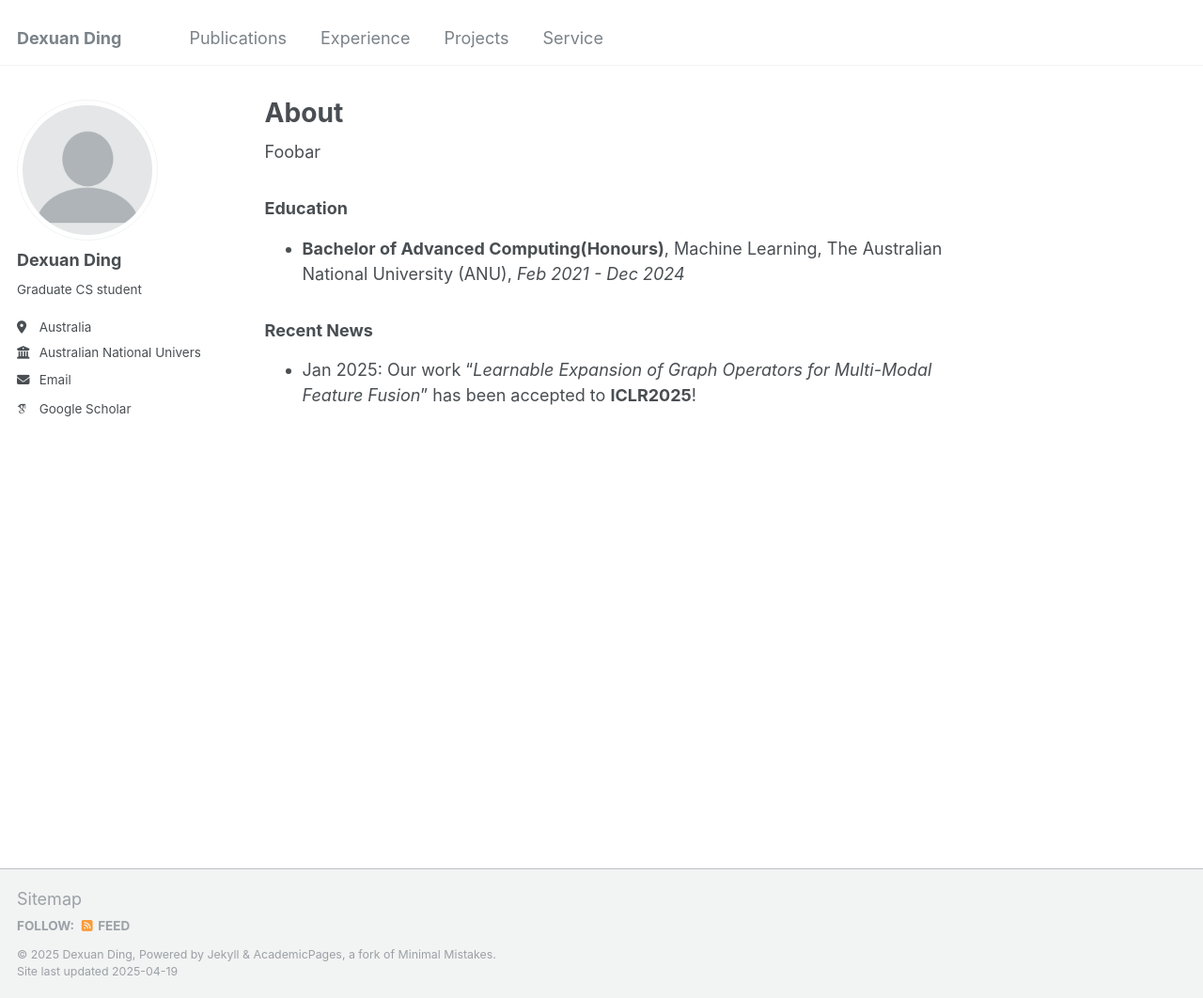
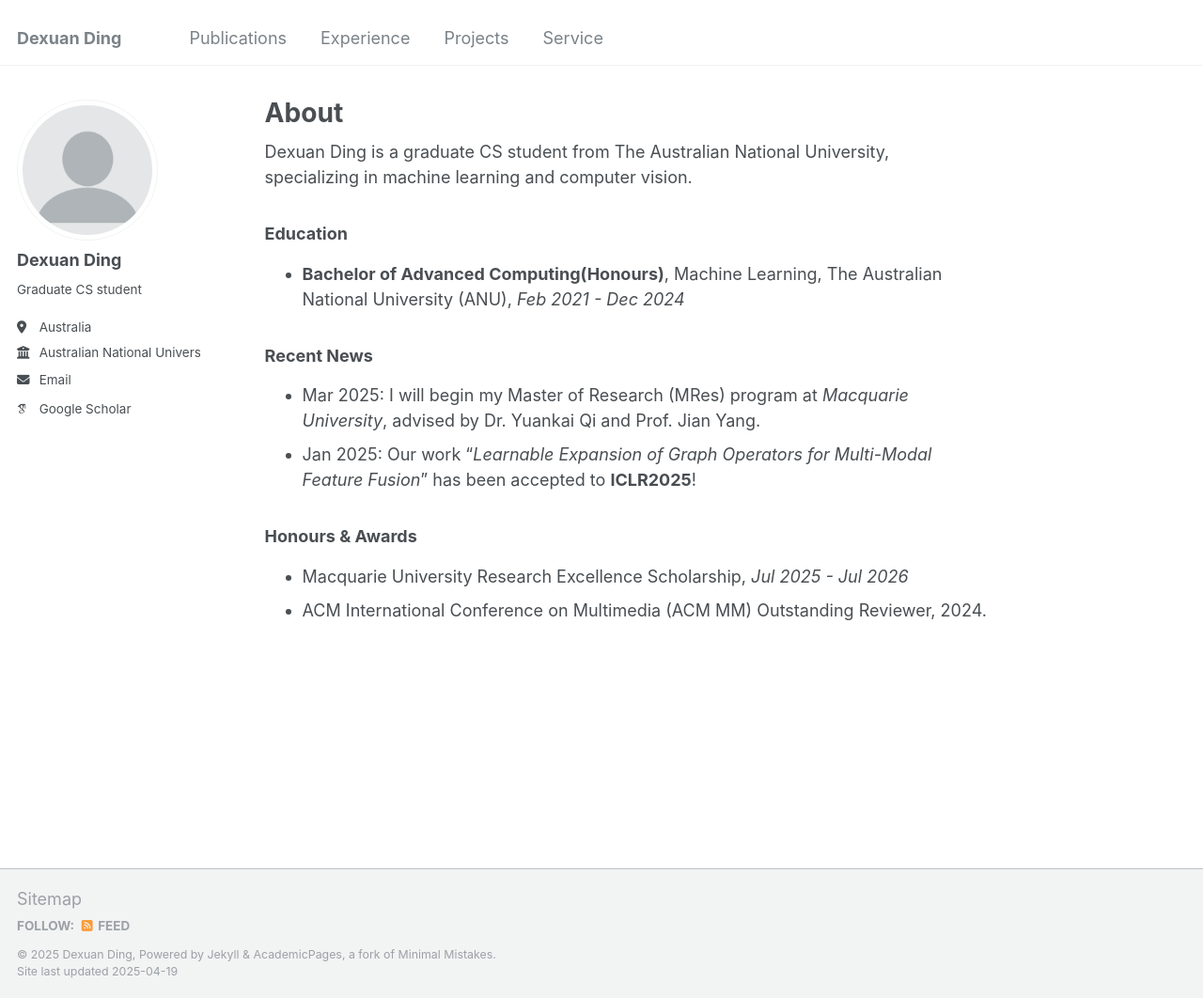
Before and after one commit to DexxDing/dexxding.github.io, a Jekyll site: the page built from _pages/about.md, in a window 1280 px wide and 1062 px high. Shown: the whole window at 94% size. Built offline with Jekyll 4.4.1, drawn with Linux system fonts in a browser that asks for light colours; some web fonts are replaced.

Commit message:
Update about.md

```diff
--- a/_pages/about.md
+++ b/_pages/about.md
@@ -6,8 +6,7 @@ redirect_from:
   - /about/
   - /about.html
 ---
-Foobar
-
+Dexuan Ding is a graduate CS student from The Australian National University, specializing in machine learning and computer vision.
 
 ### Education
 
@@ -16,4 +15,11 @@ Foobar
 
 ### Recent News
 
+- Mar 2025: I will begin my Master of Research (MRes) program at *Macquarie University*, advised by Dr. Yuankai Qi and Prof. Jian Yang.
 - Jan 2025: Our work "*Learnable Expansion of Graph Operators for Multi-Modal Feature Fusion*" has been accepted to **ICLR2025**!
+
+
+### Honours & Awards
+
+- Macquarie University Research Excellence Scholarship, *Jul 2025 - Jul 2026*
+- ACM International Conference on Multimedia (ACM MM) Outstanding Reviewer, 2024.
```
